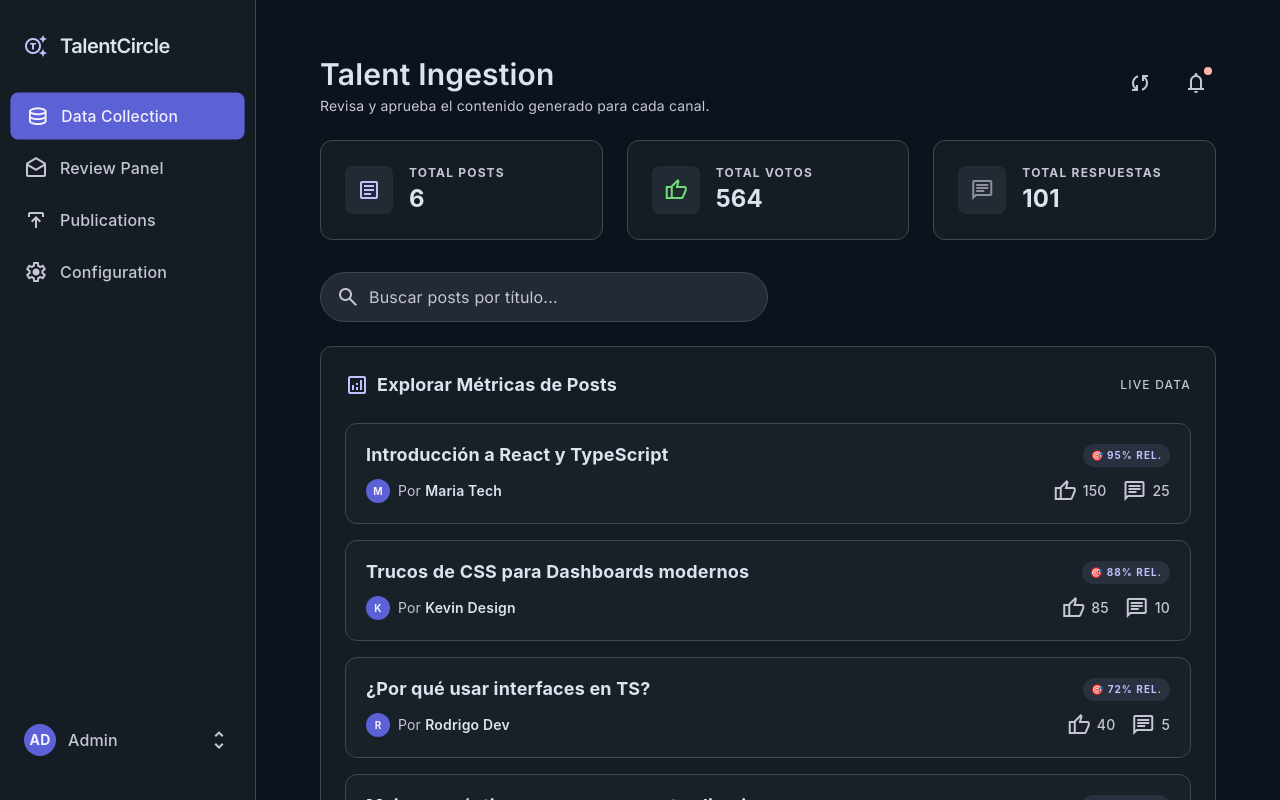
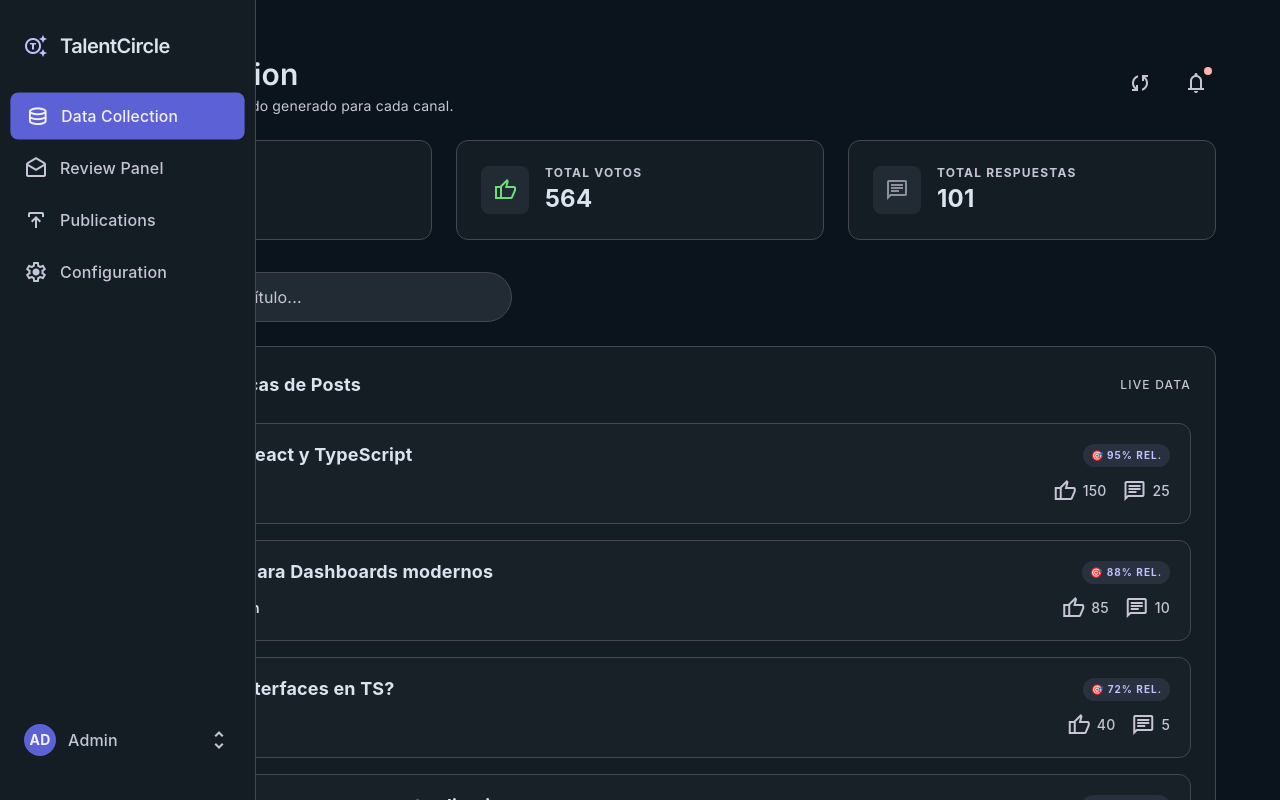
Before and after one commit to No-Country-simulation/S04-26-Equipo-14-Web-App-Development, a React (Vite) app in the folder client/: page /datacollection in a window 1280 px wide. Shown: the top 800 px of the page. Built offline with nearby package versions, Linux system fonts and the light colour scheme.

Commit message:
fix: layout / pending

```diff
--- a/client/src/pages/Dashboard.tsx
+++ b/client/src/pages/Dashboard.tsx
@@ -3,11 +3,12 @@ import { postService } from '../services/postService';
 import { PostList } from '../components/PostList';
 import { SearchBar } from '../components/SearchBar';
 import { DashboardStats } from '../components/DashboardStats';
-import Sidebar from '../components/Sidebar';
+// import Sidebar from '../components/Sidebar';
 import TopBar from '../components/TopBar';
 import type { Post } from '../types/Post';
 
 export const Dashboard = () => {
+
   const [allPosts, setAllPosts] = useState<Post[]>([]);
   const [filteredPosts, setFilteredPosts] = useState<Post[]>([]);
   const [loading, setLoading] = useState(true);
@@ -49,6 +50,7 @@ export const Dashboard = () => {
   );
 
   return (
+
     <div className="flex min-h-screen bg-background">
       {/* 1. Barra Lateral */}
 
--- a/client/src/pages/Layout.tsx
+++ b/client/src/pages/Layout.tsx
@@ -5,8 +5,10 @@ import Sidebar from "../components/Sidebar"
 const Layout = () => {
     return (
         <div className="flex h-screen bg-background w-screen" >
+
             <Sidebar />
-            <main className="flex-1 overflow-auto p-8 ml-64">
+
+            <main className="flex-1 p-8 max-screen">
                 <Outlet />
             </main>
         </div>
```
